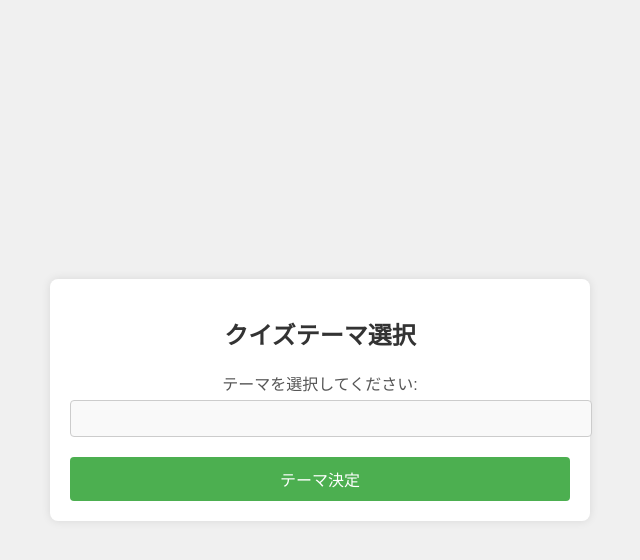
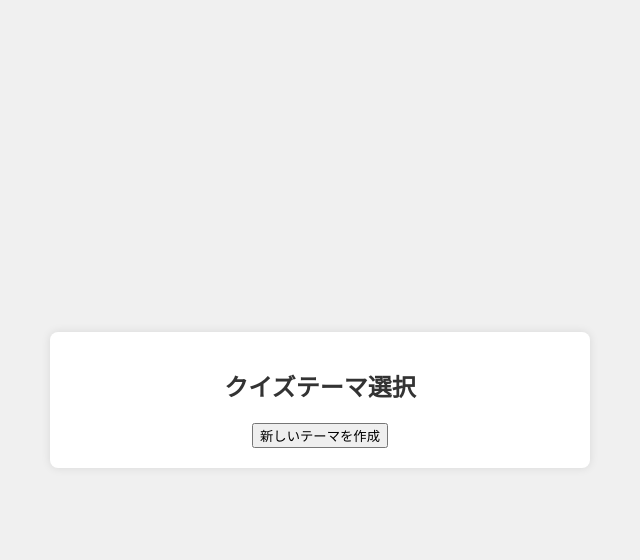
Before and after one commit to amo-yotakenoko/quiz, a Flask app: template flask_app/templates/toppage.html in a window 1280 px wide. Shown: the top 560 px of the page, without its empty margins (320-960 px from the left). Run offline with Flask 3, Linux system fonts and the light colour scheme; the template is opened without the code that fills it, so the values that code supplies are empty.

Commit message:
13:38内容更新しました

```diff
--- a/flask_app/templates/create_question.html
+++ b/flask_app/templates/create_question.html
@@ -9,8 +9,9 @@
 <body>
     <div class="container">
         <h1>問題作成</h1>
-        <form action="answer_question.html" method="post">
-            <input type="hidden" id="theme" name="theme" value="">
+        <form id="create-question-form">
+            <label for="theme">テーマを入力してください:</label>
+            <input type="text" id="theme" name="theme" required>
             <label for="question">問題を入力してください:</label>
             <textarea id="question" name="question" required></textarea>
             <label for="answer">正解を入力してください:</label>
--- a/flask_app/templates/scripts.js
+++ b/flask_app/templates/scripts.js
@@ -1,9 +1,44 @@
 document.addEventListener('DOMContentLoaded', (event) => {
+    // Display theme list in index.html
+    if (window.location.pathname.includes('index.html') || window.location.pathname === '/') {
+        const themeList = document.getElementById('theme-list');
+        const themes = JSON.parse(localStorage.getItem('themes')) || [];
+        themes.forEach(theme => {
+            const li = document.createElement('li');
+            li.textContent = theme;
+            li.addEventListener('click', () => {
+                window.location.href = `create_question.html?theme=${theme}`;
+            });
+            themeList.appendChild(li);
+        });
+    }
+
     // Theme setting in create_question.html
     const urlParams = new URLSearchParams(window.location.search);
     const theme = urlParams.get('theme');
     if (theme && document.getElementById('theme')) {
         document.getElementById('theme').value = theme;
+    }
+
+    // Handle form submission in create_question.html
+    if (window.location.pathname.includes('create_question.html')) {
+        const form = document.getElementById('create-question-form');
+        form.addEventListener('submit', (e) => {
+            e.preventDefault();
+            const theme = document.getElementById('theme').value;
+            const question = document.getElementById('question').value;
+            const answer = document.getElementById('answer').value;
+
+            let themes = JSON.parse(localStorage.getItem('themes')) || [];
+            if (!themes.includes(theme)) {
+                themes.push(theme);
+            }
+            localStorage.setItem('themes', JSON.stringify(themes));
+            localStorage.setItem('theme', theme);
+            localStorage.setItem('question', question);
+            localStorage.setItem('answer', answer);
+            window.location.href = 'answer_question.html';
+        });
     }
 
     // Handling answer in answer_question.html
@@ -34,17 +69,4 @@ document.addEventListener('DOMContentLoaded', (event) => {
             }
         });
     }
-
-    // Saving data from create_question.html to localStorage
-    if (window.location.pathname.includes('create_question.html')) {
-        const form = document.querySelector('form');
-        form.addEventListener('submit', (e) => {
-            const theme = document.getElementById('theme').value;
-            const question = document.getElementById('question').value;
-            const answer = document.getElementById('answer').value;
-            localStorage.setItem('theme', theme);
-            localStorage.setItem('question', question);
-            localStorage.setItem('answer', answer);
-        });
-    }
 });
--- a/flask_app/templates/styles.css
+++ b/flask_app/templates/styles.css
@@ -68,3 +68,21 @@ input[type="submit"]:hover {
 #result p {
     margin: 0;
 }
+
+ul {
+    list-style-type: none;
+    padding: 0;
+}
+
+li {
+    background-color: #f9f9f9;
+    margin: 5px 0;
+    padding: 10px;
+    border-radius: 4px;
+    cursor: pointer;
+    transition: background-color 0.3s ease;
+}
+
+li:hover {
+    background-color: #e0e0e0;
+}
--- a/flask_app/templates/toppage.html
+++ b/flask_app/templates/toppage.html
@@ -9,11 +9,8 @@
 <body>
     <div class="container">
         <h1>クイズテーマ選択</h1>
-        <form action="create_question.html" method="get">
-            <label for="theme">テーマを選択してください:</label>
-            <input type="text" id="theme" name="theme" required>
-            <input type="submit" value="テーマ決定">
-        </form>
+        <ul id="theme-list"></ul>
+        <button onclick="location.href='create_question.html'">新しいテーマを作成</button>
     </div>
     <script src="scripts.js"></script>
 </body>
```
